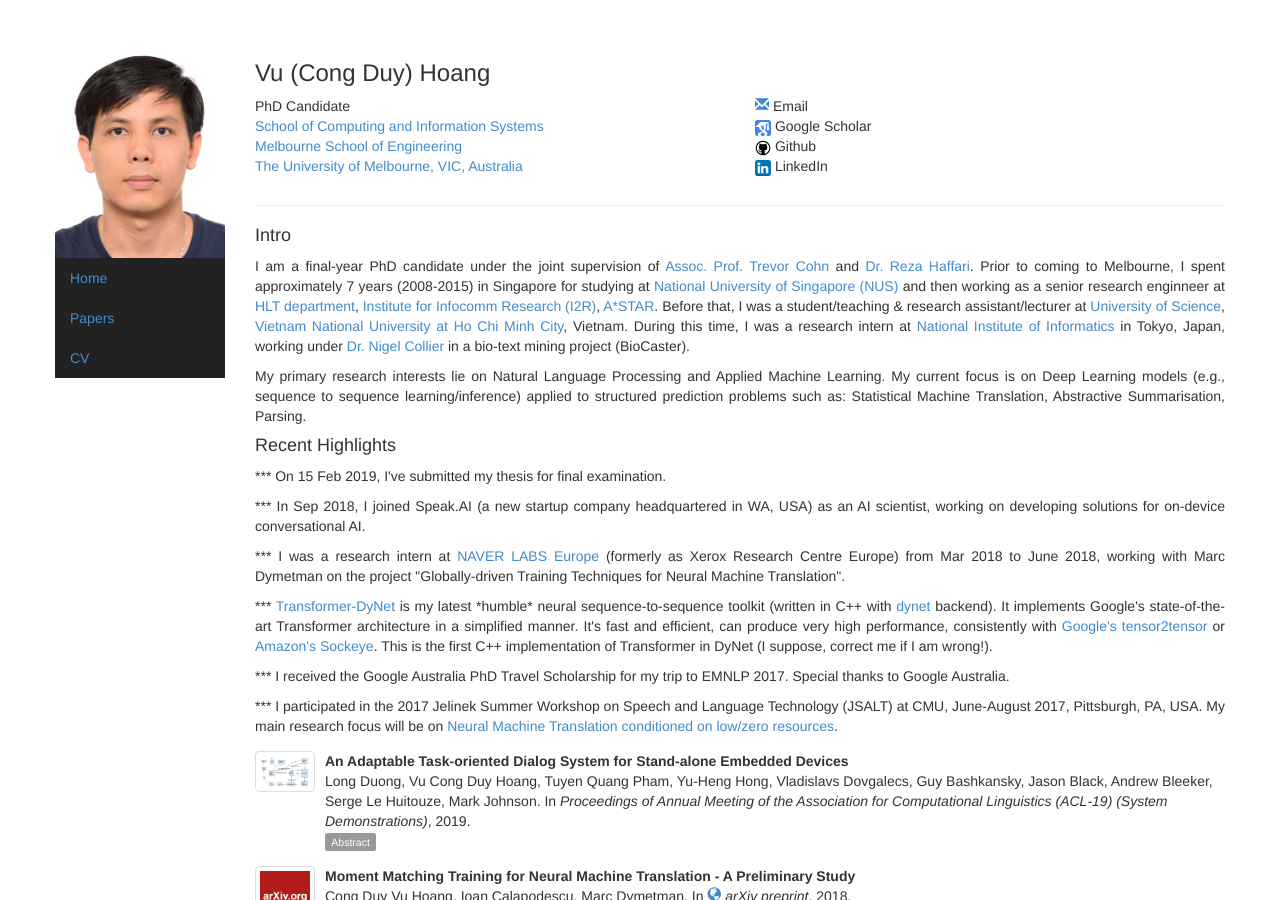
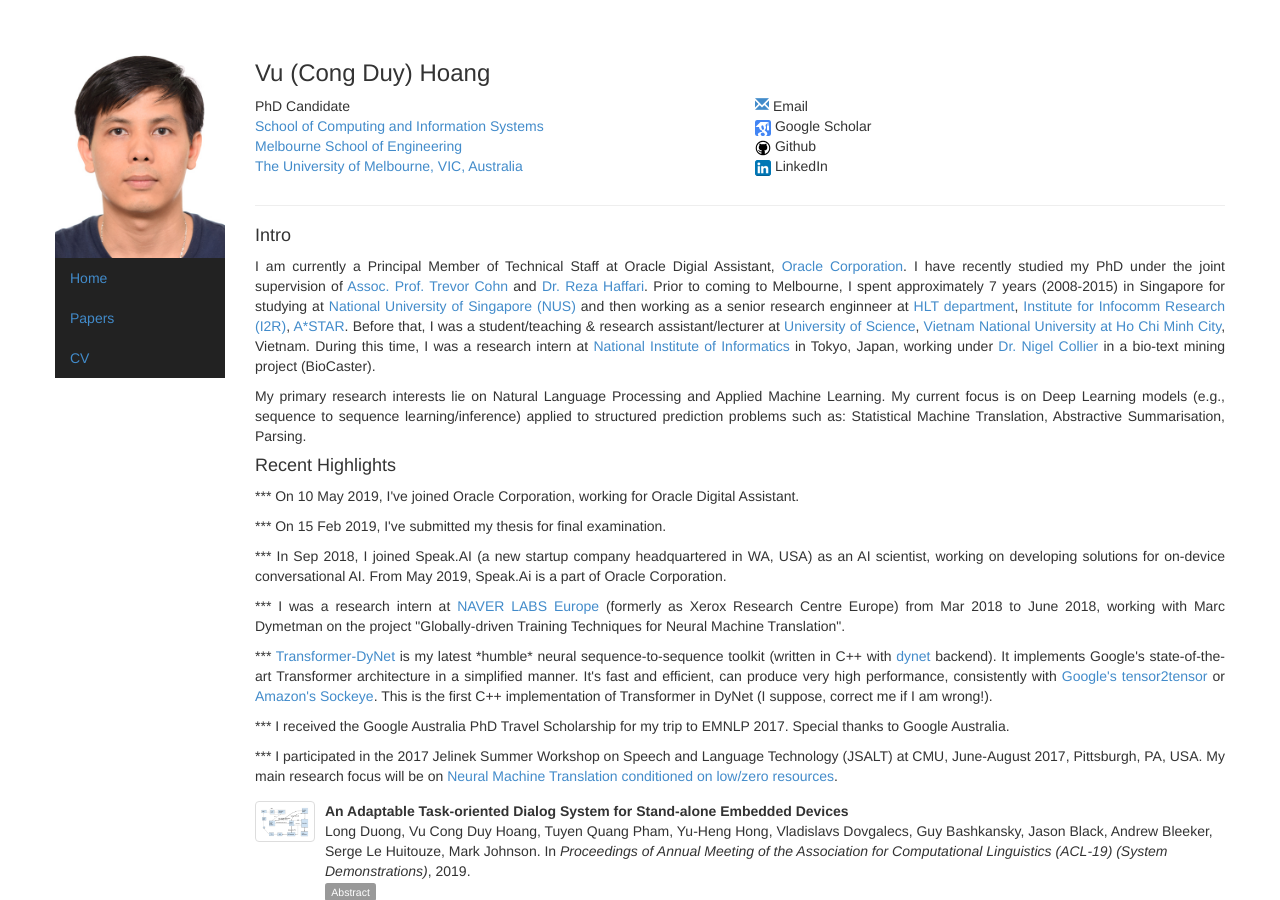
Before and after one commit to duyvuleo/duyvuleo.github.io, a Jekyll site: the page built from index.html, in a window 1280 px wide and 900 px high. Built offline with Jekyll 4.4.1, drawn with Linux system fonts in a browser that asks for light colours.

Commit message:
Update profile

```diff
--- a/index.html
+++ b/index.html
@@ -34,12 +34,13 @@ picture: vu
 </div>
 
 <h4>Intro</h4>
-<p style="text-align: justify;">I am a final-year PhD candidate under the joint supervision of <a href="http://people.eng.unimelb.edu.au/tcohn/">Assoc. Prof. Trevor Cohn</a> and <a href="http://users.monash.edu.au/~gholamrh/">Dr. Reza Haffari</a>. Prior to coming to Melbourne, I spent approximately 7 years (2008-2015) in Singapore for studying at <a href="http://nus.edu.sg/">National University of Singapore (NUS)</a> and then working as a senior research enginneer at <a href="http://www.i2r.a-star.edu.sg/hlt/">HLT department</a>, <a href="http://www.i2r.a-star.edu.sg/">Institute for Infocomm Research (I2R)</a>, <a href="https://www.a-star.edu.sg/">A*STAR</a>. Before that, I was a student/teaching &amp; research assistant/lecturer at <a href="https://www.fit.hcmus.edu.vn/vn/Default.aspx?tabid=325">University of Science</a>, <a href="http://en.vnuhcm.edu.vn/">Vietnam National University at Ho Chi Minh City</a>, Vietnam. During this time, I was a research intern at <a href="http://www.nii.ac.jp/en/">National Institute of Informatics</a> in Tokyo, Japan, working under <a href="https://sites.google.com/site/nhcollier/">Dr. Nigel Collier</a> in a bio-text mining project (BioCaster).</p>
+<p style="text-align: justify;">I am currently a Principal Member of Technical Staff at Oracle Digial Assistant, <a href="https://www.oracle.com/index.html">Oracle Corporation</a>. I have recently studied my PhD under the joint supervision of <a href="http://people.eng.unimelb.edu.au/tcohn/">Assoc. Prof. Trevor Cohn</a> and <a href="http://users.monash.edu.au/~gholamrh/">Dr. Reza Haffari</a>. Prior to coming to Melbourne, I spent approximately 7 years (2008-2015) in Singapore for studying at <a href="http://nus.edu.sg/">National University of Singapore (NUS)</a> and then working as a senior research enginneer at <a href="http://www.i2r.a-star.edu.sg/hlt/">HLT department</a>, <a href="http://www.i2r.a-star.edu.sg/">Institute for Infocomm Research (I2R)</a>, <a href="https://www.a-star.edu.sg/">A*STAR</a>. Before that, I was a student/teaching &amp; research assistant/lecturer at <a href="https://www.fit.hcmus.edu.vn/vn/Default.aspx?tabid=325">University of Science</a>, <a href="http://en.vnuhcm.edu.vn/">Vietnam National University at Ho Chi Minh City</a>, Vietnam. During this time, I was a research intern at <a href="http://www.nii.ac.jp/en/">National Institute of Informatics</a> in Tokyo, Japan, working under <a href="https://sites.google.com/site/nhcollier/">Dr. Nigel Collier</a> in a bio-text mining project (BioCaster).</p>
 <p style="text-align: justify;">My primary research interests lie on Natural Language Processing and Applied Machine Learning. My current focus is on Deep Learning models (e.g., sequence to sequence learning/inference) applied to structured prediction problems such as: Statistical Machine Translation, Abstractive Summarisation, Parsing.</p>
 
 <h4>Recent Highlights</h4>
+<p style="text-align: justify;">*** On 10 May 2019, I've joined Oracle Corporation, working for Oracle Digital Assistant.</p>
 <p style="text-align: justify;">*** On 15 Feb 2019, I've submitted my thesis for final examination. </p>
-<p style="text-align: justify;">*** In Sep 2018, I joined Speak.AI (a new startup company headquartered in WA, USA) as an AI scientist, working on developing solutions for on-device conversational AI. </p>
+<p style="text-align: justify;">*** In Sep 2018, I joined Speak.AI (a new startup company headquartered in WA, USA) as an AI scientist, working on developing solutions for on-device conversational AI. From May 2019, Speak.Ai is a part of Oracle Corporation. </p>
 <p style="text-align: justify;">*** I was a research intern at <a href="http://www.europe.naverlabs.com">NAVER LABS Europe</a> (formerly as Xerox Research Centre Europe) from Mar 2018 to June 2018, working with Marc Dymetman on the project "Globally-driven Training Techniques for Neural Machine Translation". </p>
 <p style="text-align: justify;">*** <a href="https://github.com/duyvuleo/Transformer-DyNet">Transformer-DyNet</a> is my latest *humble* neural sequence-to-sequence toolkit (written in C++ with <a href="https://github.com/clab/dynet">dynet</a> backend). It implements Google's state-of-the-art Transformer architecture in a simplified manner. It's fast and efficient, can produce very high performance, consistently with <a href="https://github.com/tensorflow/tensor2tensor">Google's tensor2tensor</a> or <a href="https://github.com/awslabs/sockeye">Amazon's Sockeye</a>. This is the first C++ implementation of Transformer in DyNet (I suppose, correct me if I am wrong!). </p>
 <p style="text-align: justify;">*** I received the Google Australia PhD Travel Scholarship for my trip to EMNLP 2017. Special thanks to Google Australia.</p>
```
